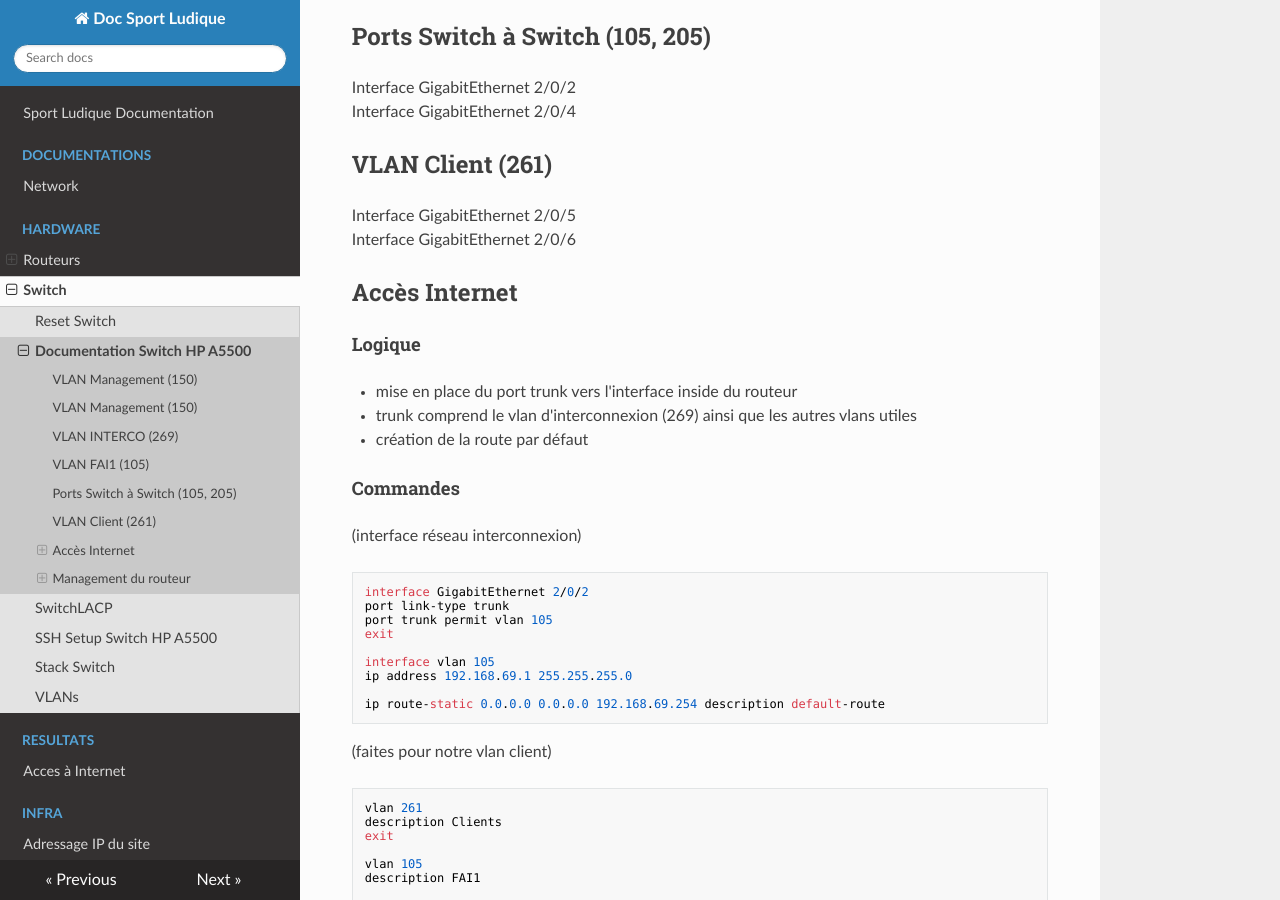
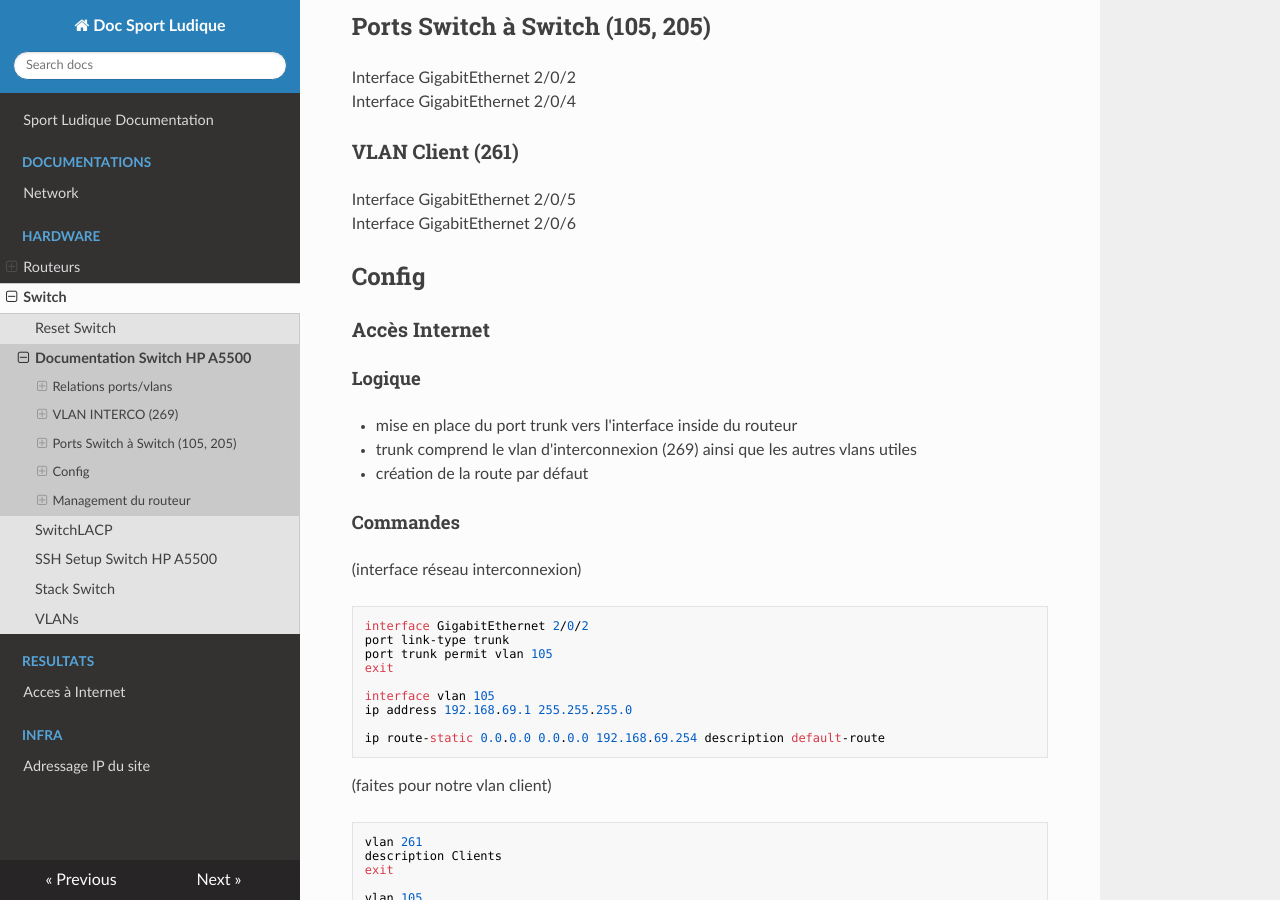
Before and after one commit to DSISportLudique/SportLudique2Doc, an MkDocs documentation site: the page built from docs/Hardware/Switch/SwitchHP.md, in a window 1280 px wide and 900 px high, scrolled down 748 px. Built offline with MkDocs 1.6.1, drawn with Linux system fonts in a browser that asks for light colours; nearby versions of some CDN libraries.

Commit message:
updated switch main conf

```diff
--- a/docs/Hardware/Switch/SwitchHP.md
+++ b/docs/Hardware/Switch/SwitchHP.md
@@ -1,15 +1,14 @@
 # Documentation Switch HP A5500
 
-Relations ports/vlans
-
-## VLAN Management (150)
+## Relations ports/vlans
+### VLAN Management (150)
 
 Interface GigabitEthernet 1/0/29
 Interface GigabitEthernet 1/0/30
 Interface GigabitEthernet 1/0/31
 Interface GigabitEthernet 1/0/32
 
-## VLAN Management (150)
+### VLAN Management (150)
 
 Interface GigabitEthernet 1/0/29
 Interface GigabitEthernet 1/0/30
@@ -20,7 +19,7 @@
 Interface GigabitEthernet 1/0/2
 Interface GigabitEthernet 1/0/4
 
-## VLAN FAI1 (105)
+### VLAN FAI1 (105)
 Interface GigabitEthernet 2/0/1
 Interface GigabitEthernet 2/0/3
 
@@ -28,11 +27,13 @@
 Interface GigabitEthernet 2/0/2
 Interface GigabitEthernet 2/0/4
 
-## VLAN Client (261)
+### VLAN Client (261)
 Interface GigabitEthernet 2/0/5
 Interface GigabitEthernet 2/0/6
 
-## Accès Internet
+## Config
+
+### Accès Internet
 
 #### Logique
 
```
